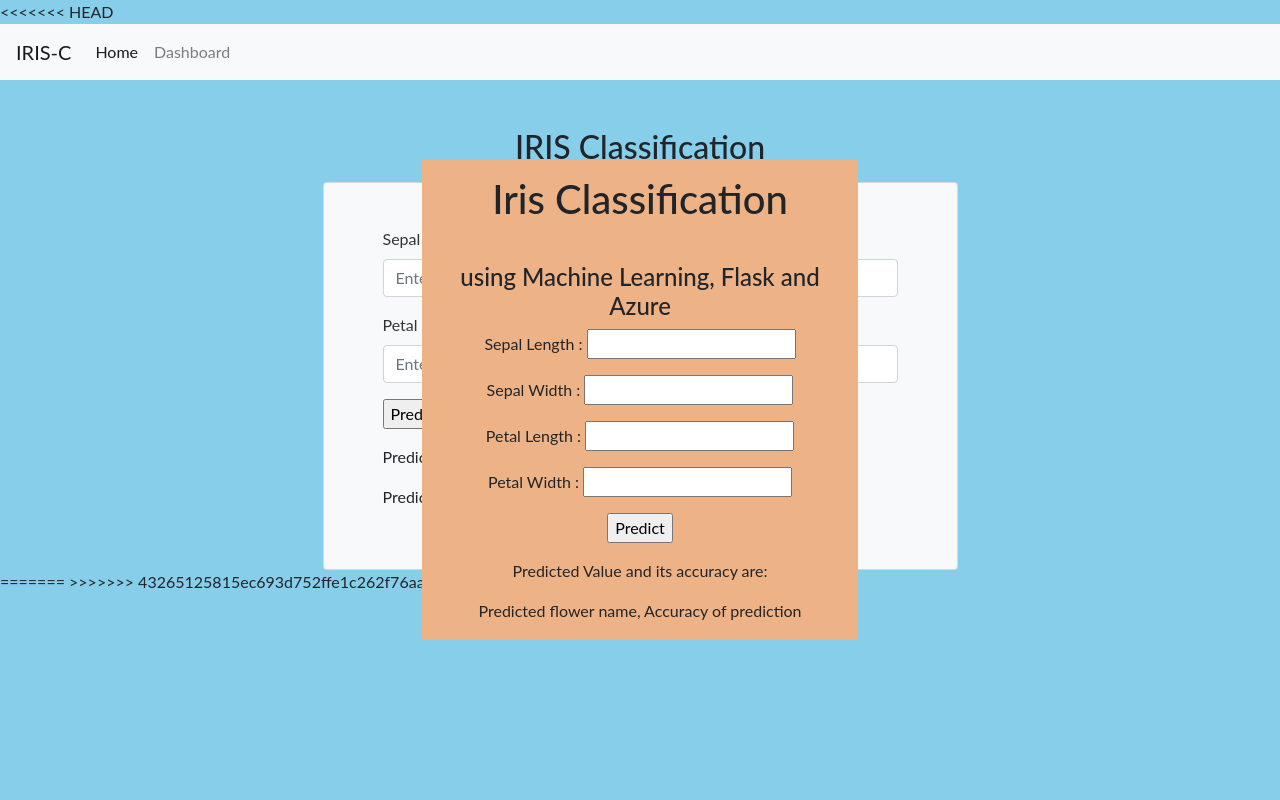
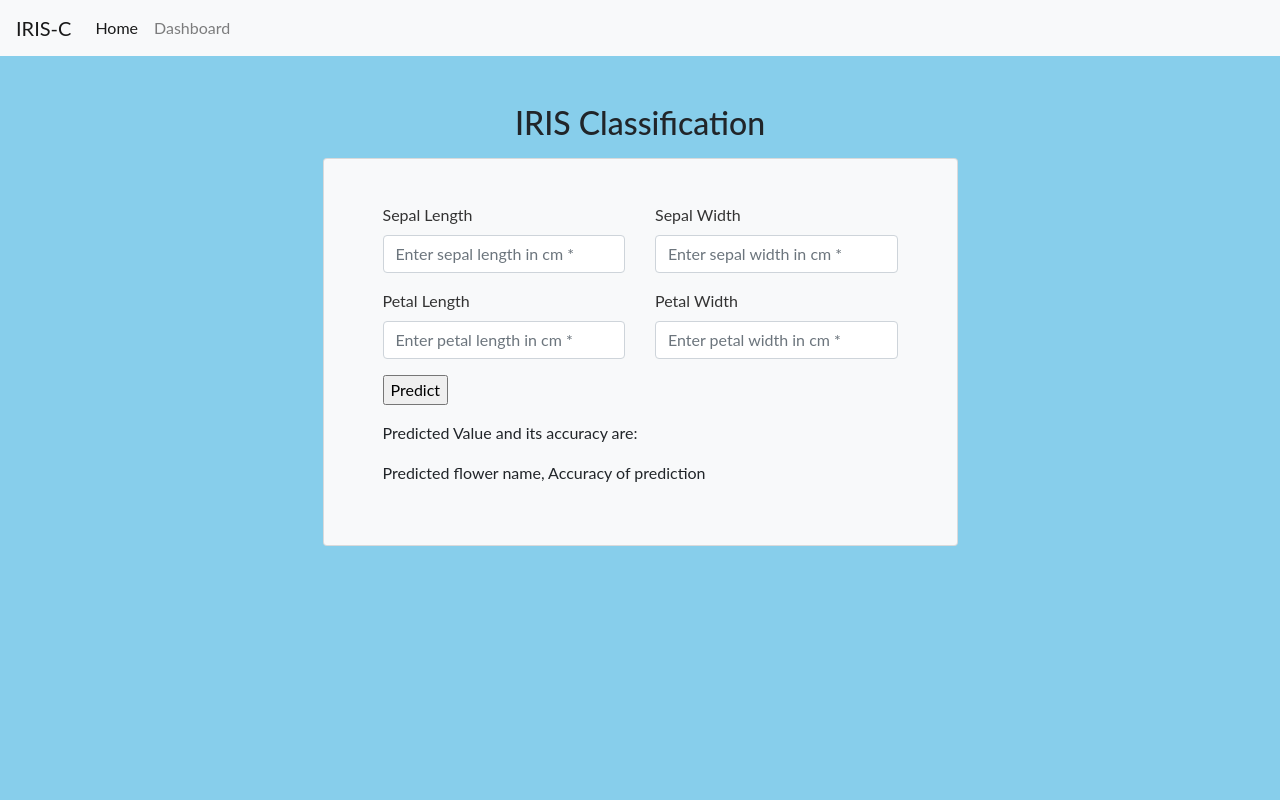
Before and after one commit to kittupriyatham/Machine-Learning-Model-Deployment, a Flask app: page / in a window 1280 px wide. Run offline with Flask 2, Linux system fonts and the light colour scheme; some libraries are stand-ins or nearby versions.

Commit message:
Update index.html

```diff
--- a/templates/index.html
+++ b/templates/index.html
@@ -1,4 +1,4 @@
-<<<<<<< HEAD
+<!-- <<<<<<< HEAD -->
 <!doctype html>
 <html lang="en">
   <head>
@@ -104,7 +104,7 @@ label {
     <script src="https://cdnjs.cloudflare.com/ajax/libs/popper.js/1.12.9/umd/popper.min.js" integrity="sha384-ApNbgh9B+Y1QKtv3Rn7W3mgPxhU9K/ScQsAP7hUibX39j7fakFPskvXusvfa0b4Q" crossorigin="anonymous"></script>
     <script src="https://maxcdn.bootstrapcdn.com/bootstrap/4.0.0/js/bootstrap.min.js" integrity="sha384-JZR6Spejh4U02d8jOt6vLEHfe/JQGiRRSQQxSfFWpi1MquVdAyjUar5+76PVCmYl" crossorigin="anonymous"></script>
   </body>
-
+<!--
 =======
 <!DOCTYPE html>
 <html lang="en">
@@ -128,5 +128,5 @@ label {
     <p id="result">{{ Predicted_flower_name }}, {{ Accuracy_of_prediction }}</p>
 </div>
 </body>
->>>>>>> 43265125815ec693d752ffe1c262f76aa06c1f34
+>>>>>>> 43265125815ec693d752ffe1c262f76aa06c1f34 -->
 </html>
```
